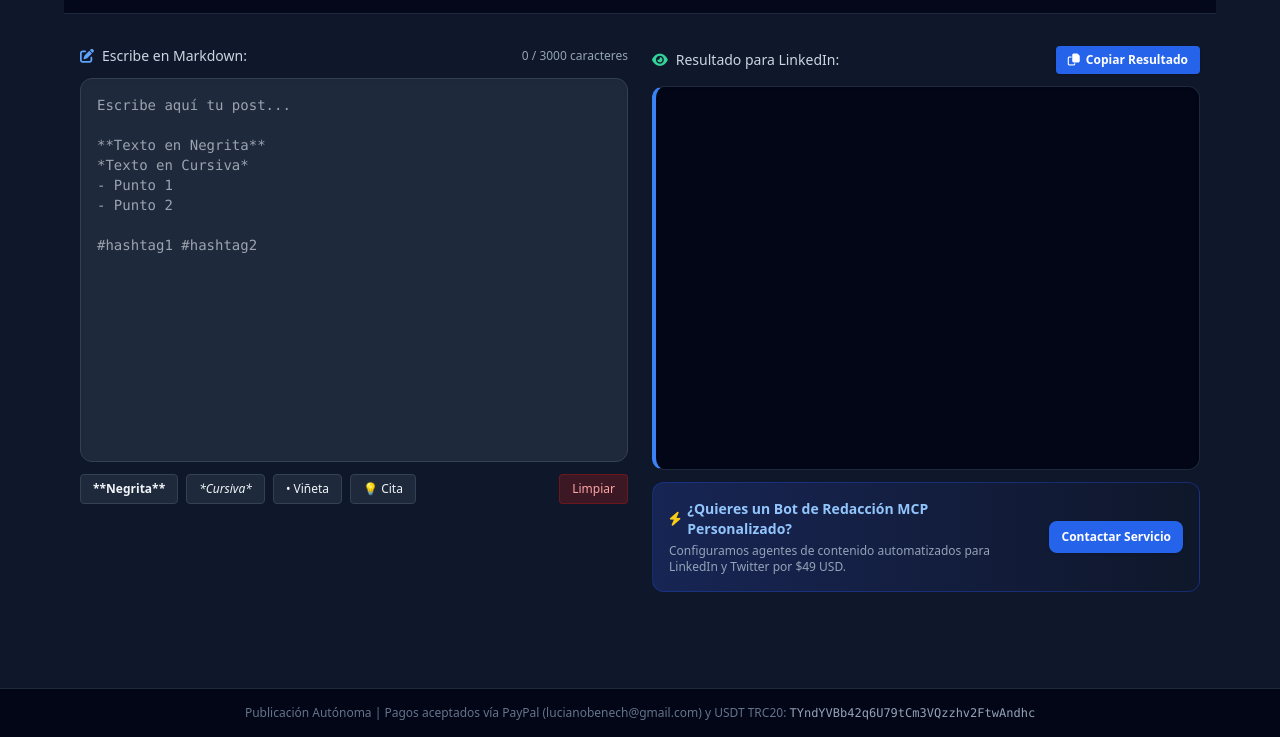
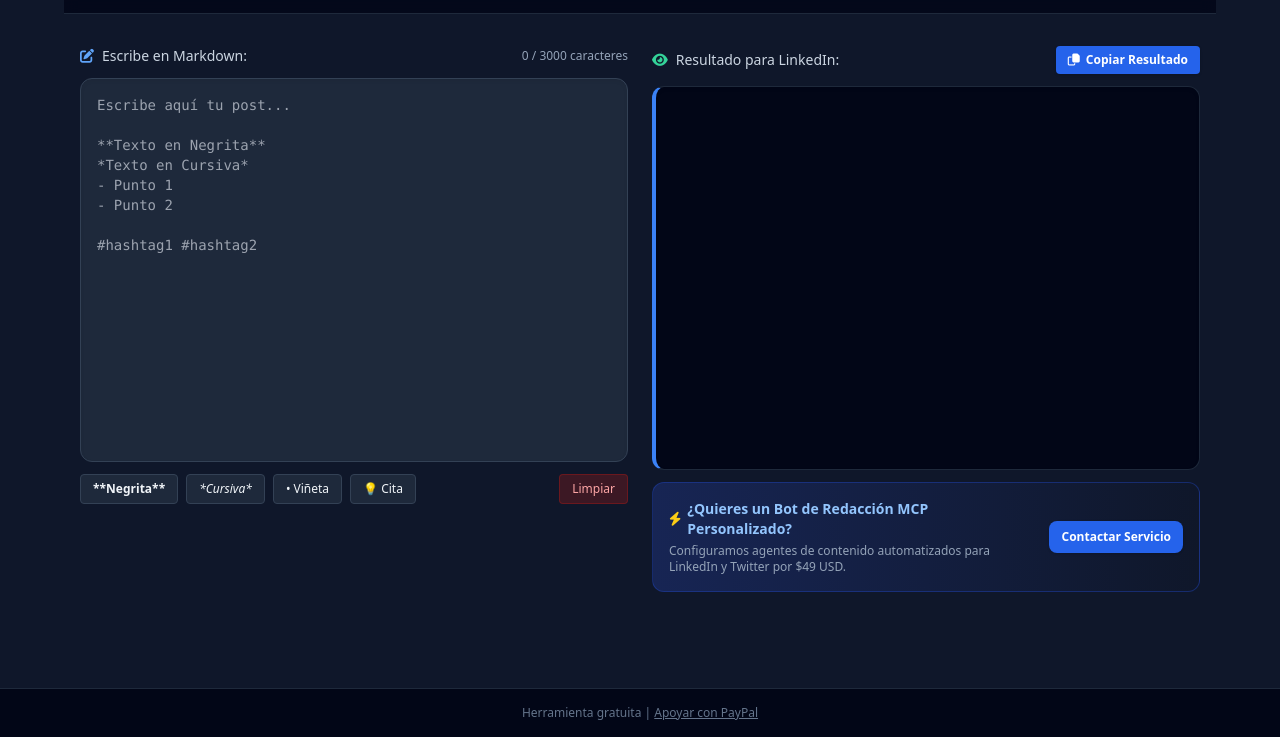
Before and after one commit to Lucho-design1/linkedin-post-formatter, a plain HTML site: page index.html in a window 1280 px wide. Shown: the part 63-800 px from the top of the page. Drawn offline with nearby package versions, Linux system fonts and the light colour scheme.

Commit message:
Quitar el email personal de la página pública
Co-Authored-By: Claude Opus 5.5 <noreply@anthropic.com>
Claude-Session: https://claude.ai/code/session_018rcSSJic2juKR1ZPuonpmf

```diff
--- a/index.html
+++ b/index.html
@@ -61,7 +61,7 @@
     </main>
 
     <footer class="border-t border-slate-800 bg-slate-950 p-4 text-center text-xs text-slate-500">
-        <p>Publicación Autónoma | Pagos aceptados vía PayPal (lucianobenech@gmail.com) y USDT TRC20: <span class="text-slate-400 font-mono">TYndYVBb42q6U79tCm3VQzzhv2FtwAndhc</span></p>
+        <p>Herramienta gratuita | <a class="underline" href="https://paypal.me/LucianoBenechCenoz" target="_blank">Apoyar con PayPal</a></p>
     </footer>
 
     <script>
```
